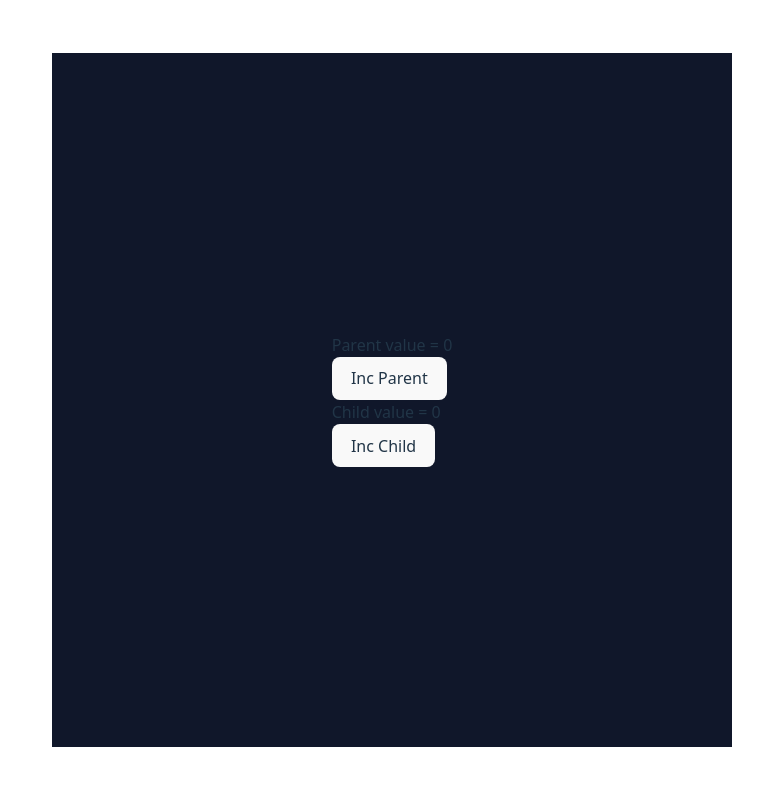
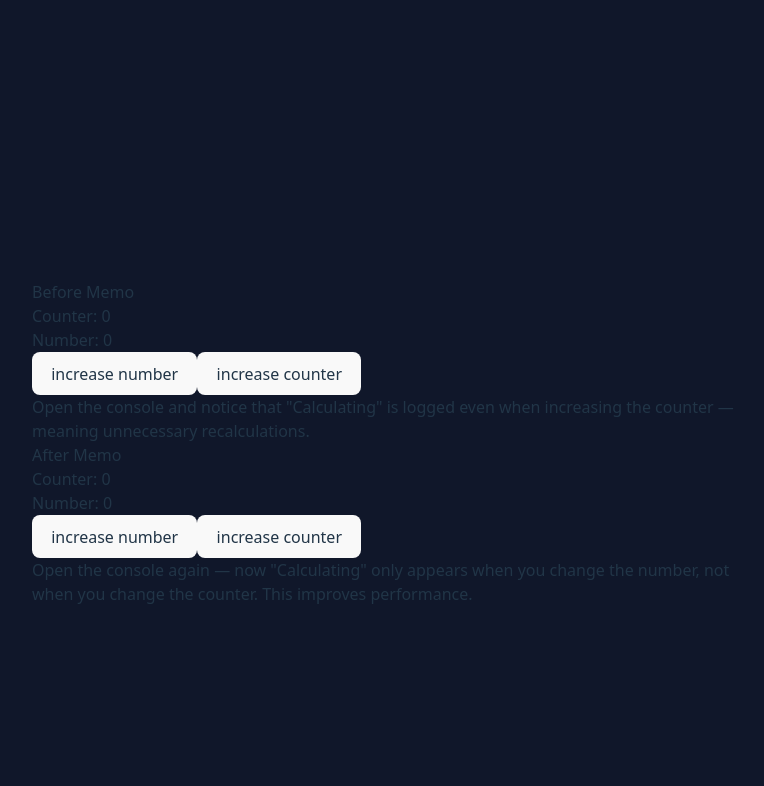
Before and after one commit to Saadnadeem07/react-basics-to-pro, a React (Vite) app: page / in a window 1280 px wide. Shown: the top 786 px of the page, without its empty margins (248-1012 px from the left). Built offline with nearby package versions, Linux system fonts and the light colour scheme.

Commit message:
added useMemo

```diff
--- a/src/App.jsx
+++ b/src/App.jsx
@@ -16,6 +16,7 @@ import GreatGrandfather from "./ContextAPI-vs-PropsDrilling/GreatGrandfather";
 import UseReducerHook from "./States/useReducer/UseReducerHook";
 import ManagingObjWithReducerHook from "./States/useReducer/ManagingObjWithReducerook";
 import Parent from "./States/useCallback/Parent";
+import UseMemoHook from "./States/useMemo/useMemoHook";
 const App = () => {
   return (
     <>
@@ -33,7 +34,8 @@ const App = () => {
         {/* <GreatGrandfather /> */}
         {/* <UseReducerHook /> */}
         {/* <ManagingObjWithReducerHook /> */}
-        <Parent />
+        {/* <Parent /> */}
+        <UseMemoHook />
       </div>
     </>
   );
--- /dev/null
+++ b/src/States/useMemo/AfterMemo.jsx
@@ -0,0 +1,40 @@
+import React, { useState, useMemo } from "react";
+
+const AfterMemo = () => {
+  // Same two states as before
+  const [counter, setcounter] = useState(0);
+  const [number, setnumber] = useState(0);
+
+  // useMemo caches the result of this calculation
+  // It only recalculates when `number` changes (not on every re-render)
+  const complexCalculation = useMemo(() => {
+    console.log("Calculating");
+    return number * 2;
+  }, [number]);
+
+  const result = complexCalculation;
+
+  return (
+    <>
+      <h2>Counter: {counter}</h2>
+      <h3>Number: {result}</h3>
+
+      {/* Increasing number triggers recalculation */}
+      <button onClick={() => setnumber((prev) => prev + 1)}>
+        increase number
+      </button>
+
+      {/* Increasing counter does NOT trigger recalculation now */}
+      <button onClick={() => setcounter((prev) => prev + 1)}>
+        increase counter
+      </button>
+
+      <p>
+        Open the console again — now "Calculating" only appears when you change
+        the number, not when you change the counter. This improves performance.
+      </p>
+    </>
+  );
+};
+
+export default AfterMemo;
--- /dev/null
+++ b/src/States/useMemo/BeforeMemo.jsx
@@ -0,0 +1,41 @@
+import React, { useState } from "react";
+
+const BeforeMemo = () => {
+  // Two state variables: one for counter, one for number
+  const [counter, setcounter] = useState(0);
+  const [number, setnumber] = useState(0);
+
+  // A simple function that simulates a "complex" calculation
+  // For demo, it just doubles the number and logs "Calculating" every time it's called
+  const complexCalculation = () => {
+    console.log("Calculating");
+    return number * 2;
+  };
+
+  // Every time the component re-renders (even for counter), this runs again
+  const result = complexCalculation();
+
+  return (
+    <>
+      <h2>Counter: {counter}</h2>
+      <h3>Number: {result}</h3>
+
+      {/* Button to increase number */}
+      <button onClick={() => setnumber((prev) => prev + 1)}>
+        increase number
+      </button>
+
+      {/* Button to increase counter */}
+      <button onClick={() => setcounter((prev) => prev + 1)}>
+        increase counter
+      </button>
+
+      <p>
+        Open the console and notice that "Calculating" is logged even when
+        increasing the counter — meaning unnecessary recalculations.
+      </p>
+    </>
+  );
+};
+
+export default BeforeMemo;
--- /dev/null
+++ b/src/States/useMemo/UseMemoHook.jsx
@@ -0,0 +1,16 @@
+import React from "react";
+import BeforeMemo from "./BeforeMemo";
+import AfterMemo from "./AfterMemo";
+
+const UseMemoHook = () => {
+  return (
+    <>
+      <p>Before Memo</p>
+      <BeforeMemo />
+      <p>After Memo</p>
+      <AfterMemo />
+    </>
+  );
+};
+
+export default UseMemoHook;
```
